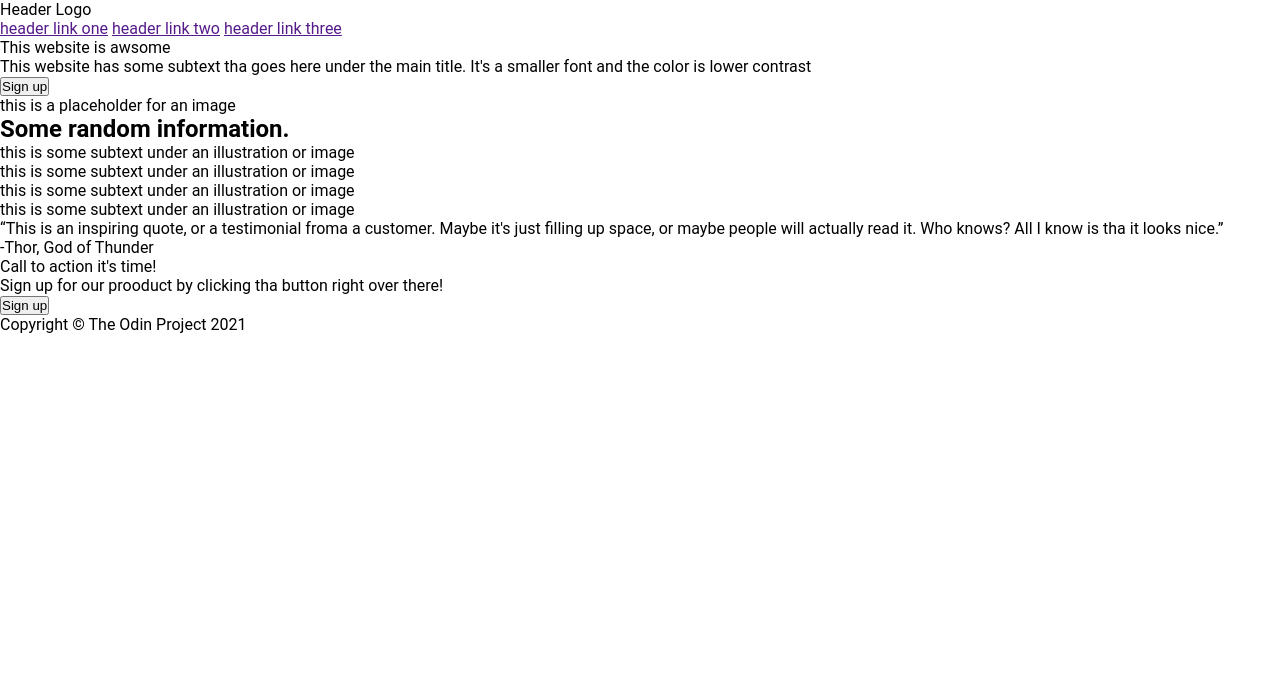
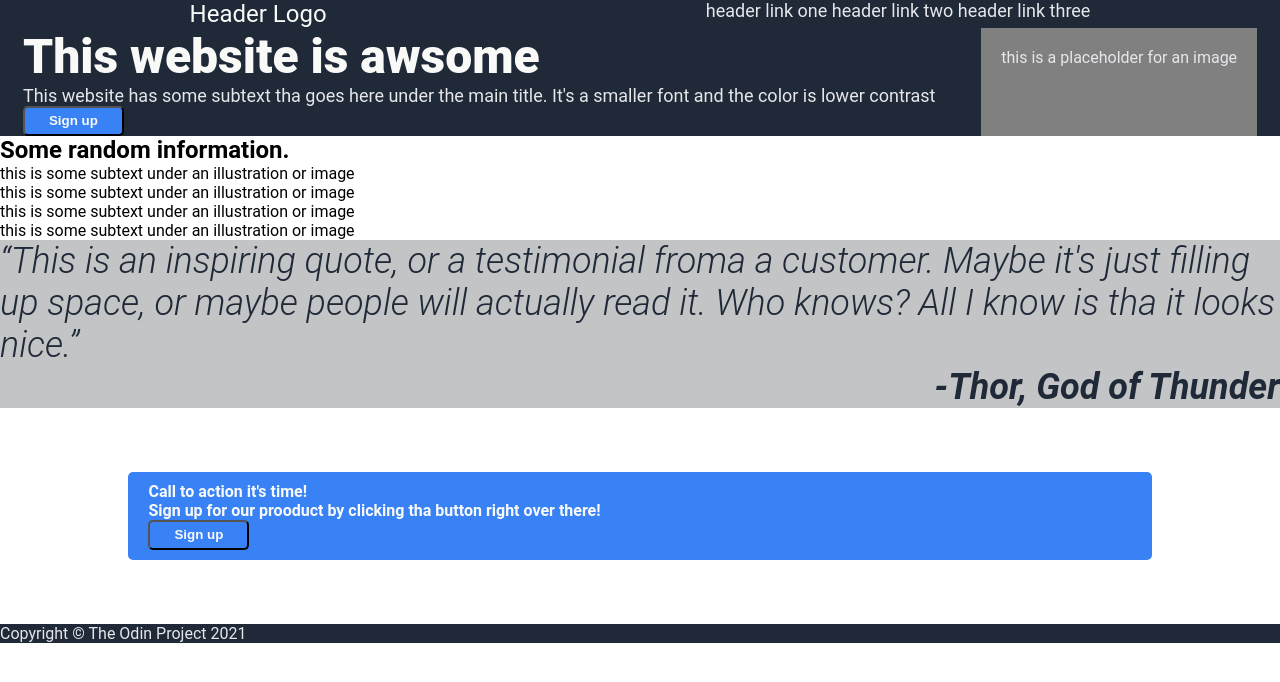
Before and after one commit to jaimeNar/landing-page, a plain HTML site: page index.html in a window 1280 px wide. Drawn offline with Linux system fonts and the light colour scheme.

Commit message:
Working with header css

```diff
--- a/index.html
+++ b/index.html
@@ -1,24 +1,33 @@
 <!DOCTYPE html>
 <html lang="en">
+
 <head>
     <meta charset="UTF-8">
     <meta name="viewport" content="width=device-width, initial-scale=1.0">
     <title>Landing Page</title>
     <link rel="stylesheet" href="style.css">
 </head>
+
 <body>
     <header>
+        <div class="top">
             <div class="logo">Header Logo</div>
             <nav>
                 <a href="">header link one</a>
                 <a href="">header link two</a>
                 <a href="">header link three</a>
             </nav>
+        </div>
         <div class="hero">
+            <div class="left-block">
                 <p class="main">This website is awsome</p>
-            <p class="secondary">This website has some subtext tha goes here under the main title. It's a smaller font and the color is lower contrast</p>
+                <p class="secondary">This website has some subtext tha goes here under the main title. It's a smaller
+                    font and the color is lower contrast</p>
                 <button>Sign up</button>
+            </div>
+            <div class="right-block">
                 <div>this is a placeholder for an image</div>
+            </div>
         </div>
     </header>
     <main>
@@ -29,18 +38,22 @@
             <p id="three">this is some subtext under an illustration or image</p>
             <p id="four">this is some subtext under an illustration or image</p>
         </section>
-        <section>
-            <q>This is an inspiring quote, or a testimonial froma a customer. Maybe it's just filling up space, or maybe people will actually read it. Who knows? All I know is tha it looks nice.</q>
-            <p>-Thor, God of Thunder</p>
+        <section class="second">
+            <q>This is an inspiring quote, or a testimonial froma a customer. Maybe it's just filling up space, or maybe
+                people will actually read it. Who knows? All I know is tha it looks nice.</q>
+            <p class="author">-Thor, God of Thunder</p>
         </section>
-        <section>
+        <section class="third">
+            <div class="call-activity">
                 <p> Call to action it's time!</p>
                 <p>Sign up for our prooduct by clicking tha button right over there!</p>
                 <button>Sign up</button>
+            </div>
         </section>
     </main>
     <footer>
         <p>Copyright &copy; The Odin Project 2021</p>
     </footer>
 </body>
+
 </html>
--- a/style.css
+++ b/style.css
@@ -1,9 +1,95 @@
 * {
     margin: 0;
     padding: 0;
-
+    box-sizing: border-box;
 }
 
 body {
-    font-family: Roboto, sans-serif;
+    font-family: Roboto;
 }
+
+header, footer {
+    background-color: #1F2937;
+    color: #E5E7EB;
+}
+
+header {
+    display: flex;
+    flex-direction: column;
+}
+
+.top {
+    display: flex;
+    justify-content: space-around;
+}
+
+.hero {
+    display: flex;
+    justify-content: space-around;
+}
+
+.hero .left-block {
+    flex-direction: column;
+    flex-wrap: nowrap;
+}
+
+.hero .main {
+    font-size: 48px;
+    color: #F9FAF8;
+    font-weight: 900;
+}
+
+.logo {
+    font-size: 24px;
+    color: #F9FAF8;
+}
+
+nav,
+.hero .secondary {
+    font-size: 18px;
+    color: #E5E7EB;
+}
+
+nav a {
+    color: #E5E7EB;
+    font-size: 18px;
+    text-decoration: none;
+}
+
+.hero .right-block {
+    padding: 20px;
+    background-color: gray;
+}
+
+.second {
+    background-color: #c3c4c5;
+    font-size: 36px;
+    font-style: italic;
+    font-weight: 300;
+    color: #1F2937;
+    display: flex;
+    flex-direction: column;
+}
+
+.second .author {
+    font-weight: bold;
+    align-self: flex-end;
+}
+
+.third {
+    padding: 5% 10%;
+}
+
+button, .call-activity {
+    background-color: #3882F6;
+    padding: .4em 1.8em;
+    border-color: none;
+    border-radius: 5px;
+    font-weight: bold;
+    color: #F9FAF8;
+}
+
+.call-activity {
+    padding: 1% 2%;
+
+}
```
Lines whose indentation alone changed are shown as unchanged.
